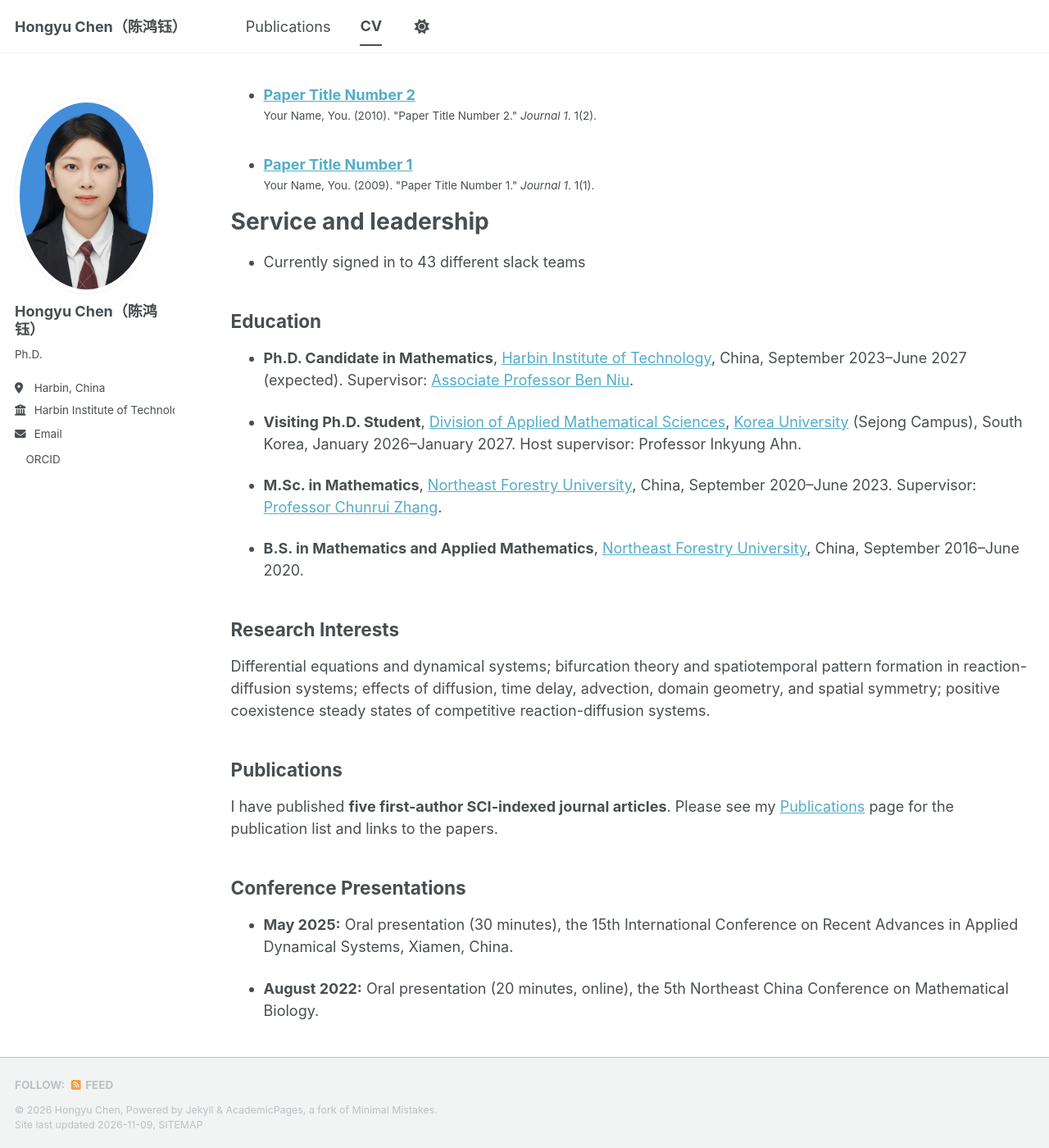
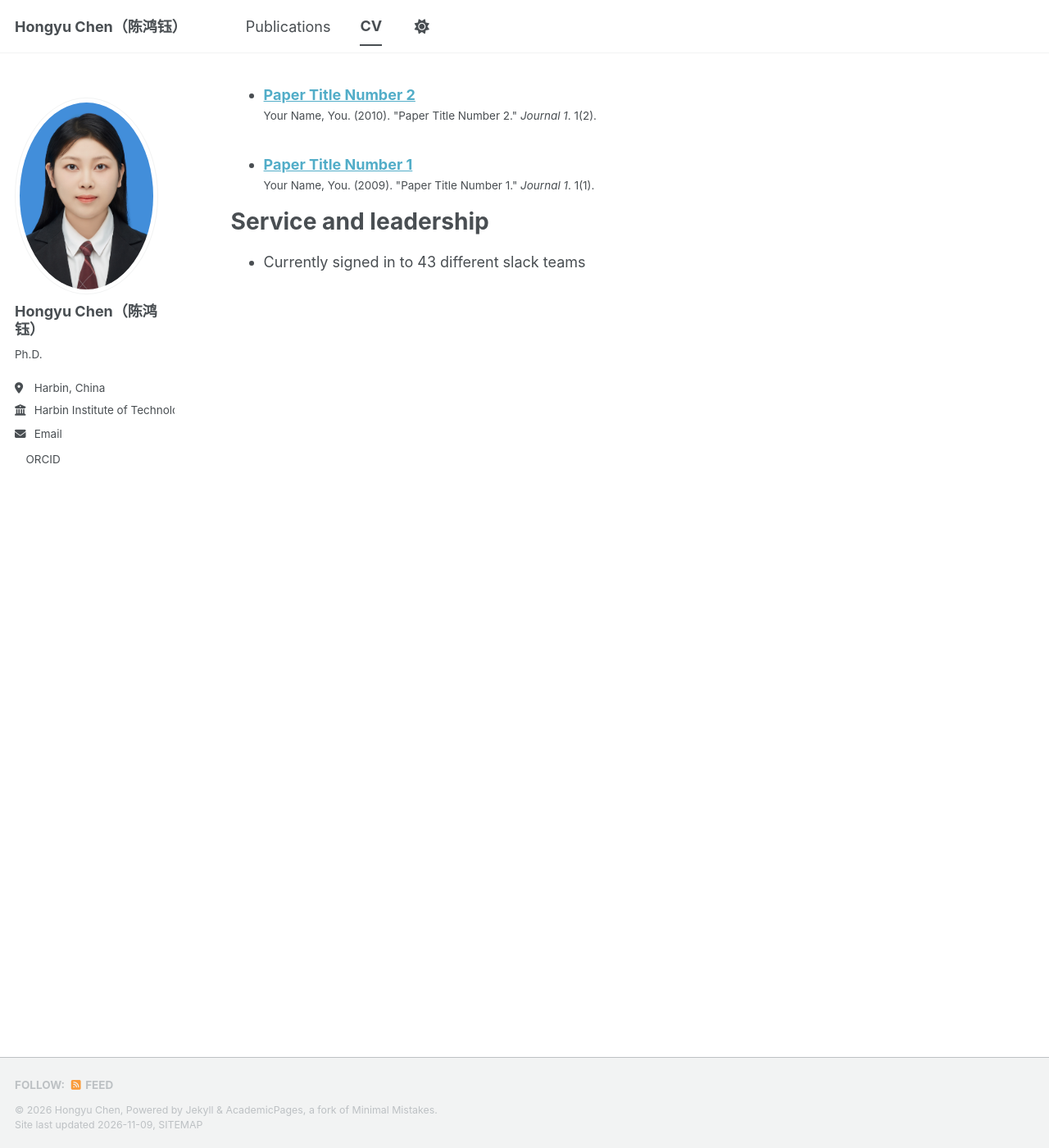
Before and after one commit to HongyuChen26/HongyuChen26.github.io, a Jekyll site: the page built from _pages/cv.md, in a window 1280 px wide and 1400 px high, scrolled down 536 px. Shown: the whole window at 82% size. Built offline with Jekyll 4.4.1, drawn with Linux system fonts in a browser that asks for light colours; a script bundle is joined from its source files by our own code; a style sheet for code colours, icons or effects is not loaded.

Commit message:
Update cv.md

```diff
--- a/_pages/cv.md
+++ b/_pages/cv.md
@@ -24,35 +24,3 @@ Publications
 Service and leadership
 ======
 * Currently signed in to 43 different slack teams
-
-
-## Education
-
-- **Ph.D. Candidate in Mathematics**, [Harbin Institute of Technology](https://www.hit.edu.cn/), China, September 2023–June 2027 (expected). Supervisor: [Associate Professor Ben Niu](https://homepage.hit.edu.cn/niuben).
-
-- **Visiting Ph.D. Student**, [Division of Applied Mathematical Sciences](https://sfa.korea.ac.kr/eng/10287/subview.do), [Korea University](https://www.korea.ac.kr/) (Sejong Campus), South Korea, January 2026–January 2027. Host supervisor: Professor Inkyung Ahn.
-
-- **M.Sc. in Mathematics**, [Northeast Forestry University](https://www.nefu.edu.cn/), China, September 2020–June 2023. Supervisor: [Professor Chunrui Zhang](https://science.nefu.edu.cn/info/1223/2271.htm).
-
-- **B.S. in Mathematics and Applied Mathematics**, [Northeast Forestry University](https://www.nefu.edu.cn/), China, September 2016–June 2020.
-
-## Research Interests
-
-Differential equations and dynamical systems;
-bifurcation theory and spatiotemporal pattern formation in reaction-diffusion systems;
-effects of diffusion, time delay, advection, domain geometry, and spatial symmetry;
-positive coexistence steady states of competitive reaction-diffusion systems.
-
-## Publications
-
-I have published **five first-author SCI-indexed journal articles**. Please see my [Publications](/publications/) page for the publication list and links to the papers.
-
-## Conference Presentations
-
-- **May 2025:** Oral presentation (30 minutes), the 15th International Conference on Recent Advances in Applied Dynamical Systems, Xiamen, China.
-
-- **August 2022:** Oral presentation (20 minutes, online), the 5th Northeast China Conference on Mathematical Biology.
-
-## Academic Service
-
-- Reviewer for *International Journal of Biomathematics*.
```
